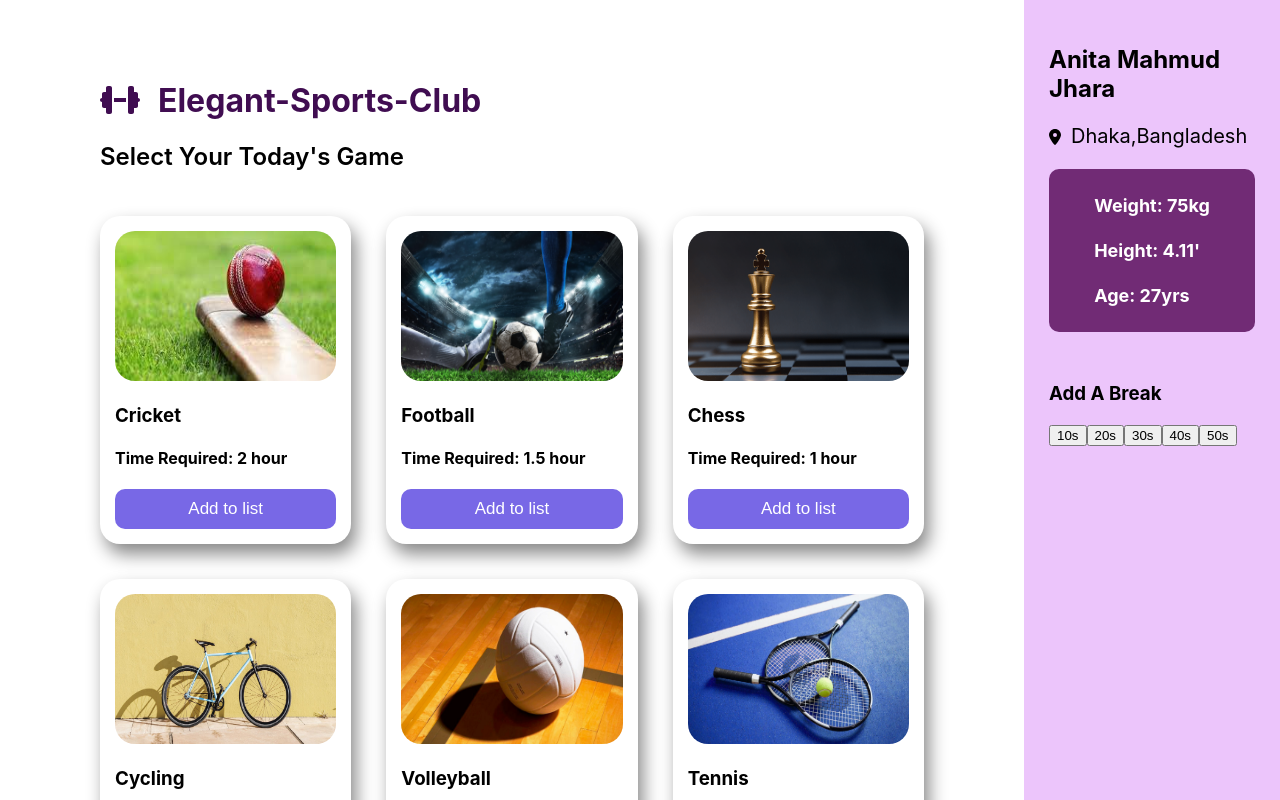
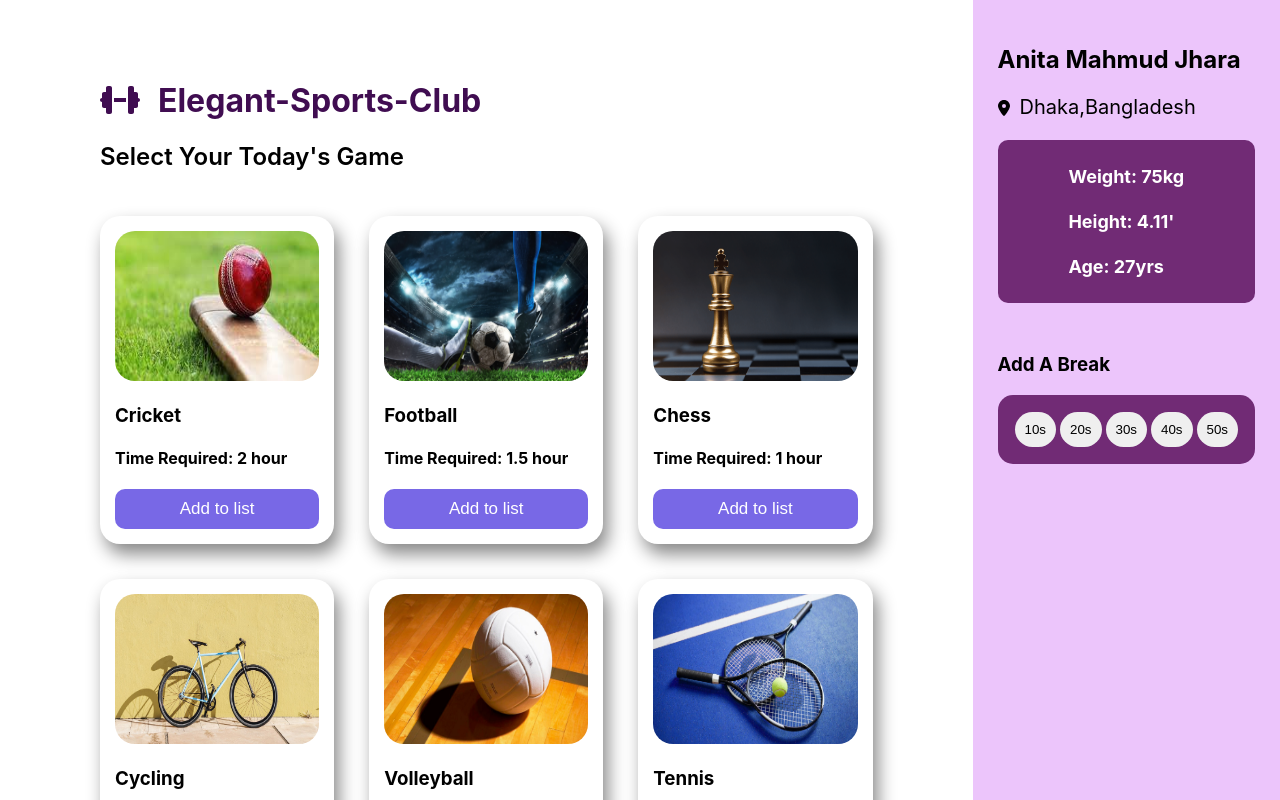
Before and after one commit to Anita-Mahmud/elegant-sports, a React (Create React App) app: page / in a window 1280 px wide. Shown: the top 800 px of the page. Built offline with nearby package versions, Linux system fonts and the light colour scheme.

Commit message:
button updated

```diff
--- a/src/components/Break/Break.css
+++ b/src/components/Break/Break.css
@@ -0,0 +1,16 @@
+.breaks{
+   background-color: #712B75;
+   display: flex;
+   justify-content: space-evenly;
+   align-items: center;
+   padding: 15px;
+   border-radius: 15px;
+}
+.breaks button{
+    padding: 10px;
+    border-radius: 25px;
+    margin: 2px;
+    border: none;
+    cursor: pointer;
+    font-weight: 500;
+}
```
